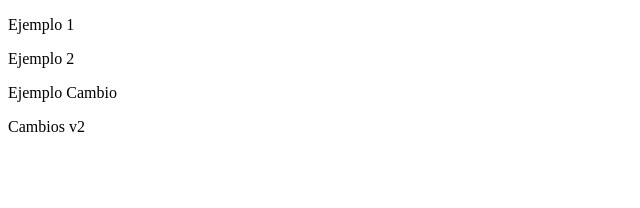
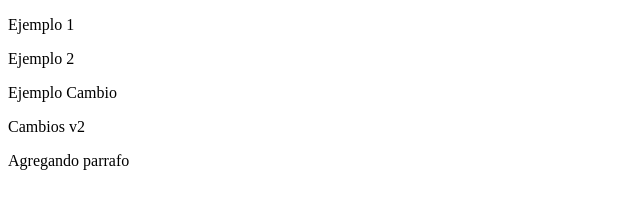
Before and after one commit to oliversss1/demo-repo2, a plain HTML site: page index.html in a window 1280 px wide. Shown: the whole page, without its empty margins (0-640 px from the left). Drawn offline with Linux system fonts and the light colour scheme.

Commit message:
new modified to file index

```diff
--- a/index.html
+++ b/index.html
@@ -19,5 +19,8 @@
     <div>
         <p>Cambios v2</p>
     </div>
+    <div>
+        <p>Agregando parrafo</p>
+    </div>
 </body>
 </html>
```
